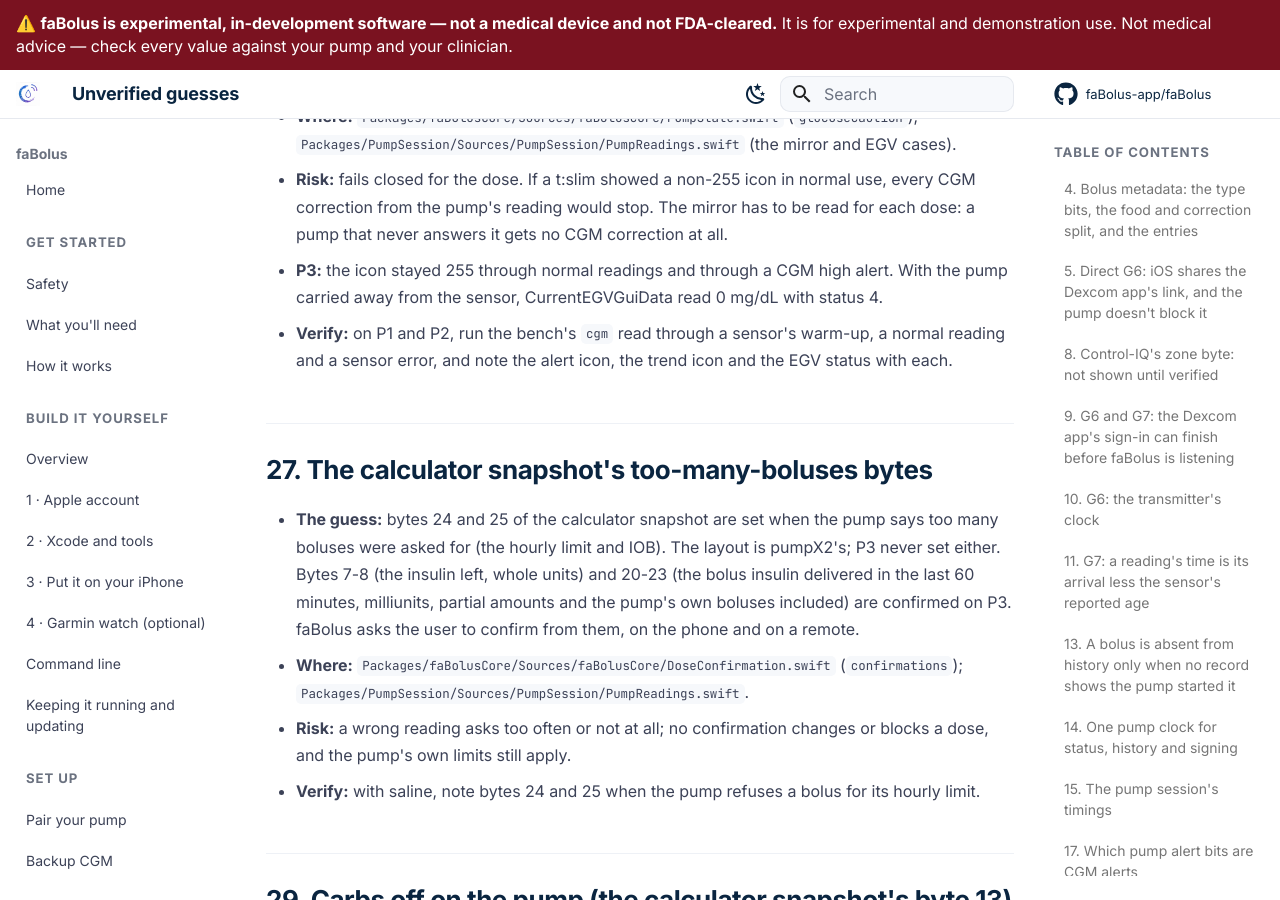
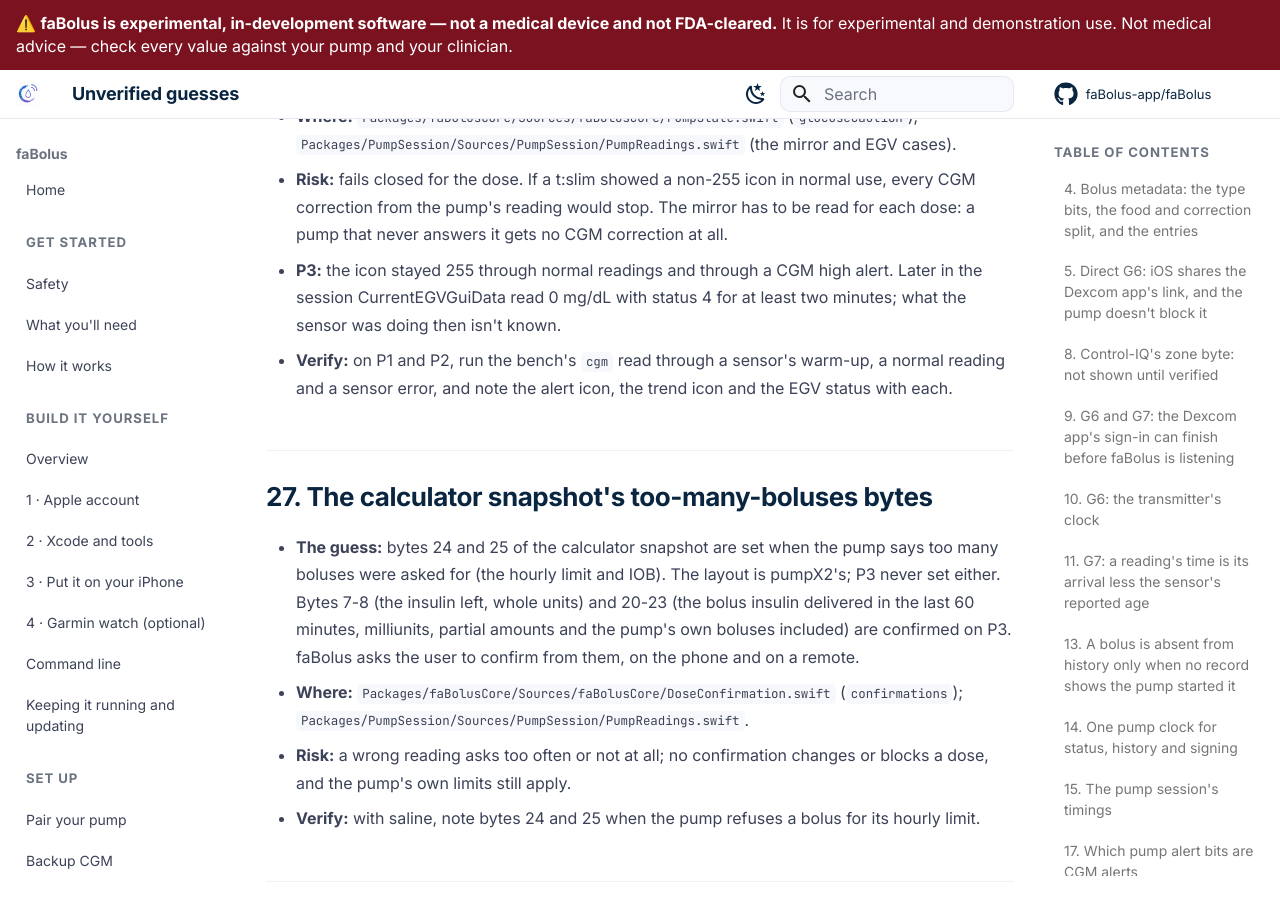
Before and after one commit to faBolus-app/faBolus, an MkDocs documentation site: the page built from docs/UNVERIFIED-GUESSES.md, in a window 1280 px wide and 900 px high, scrolled down 9597 px. Built offline with MkDocs 1.6.1 and Material for MkDocs 9.7.7, drawn with Linux system fonts in a browser that asks for light colours; comment, search, counter and statistics services are not loaded.

Commit message:
docs: the EGV status-4 reads' cause isn't known; a cancel follows a queued bolus request
Co-Authored-By: Claude Opus 5.5 <noreply@anthropic.com>

```diff
--- a/docs/UNVERIFIED-GUESSES.md
+++ b/docs/UNVERIFIED-GUESSES.md
@@ -282,8 +282,9 @@ that worked.
 - **Risk:** fails closed for the dose. If a t:slim showed a non-255 icon in normal use, every CGM
   correction from the pump's reading would stop. The mirror has to be read for each dose: a pump that
   never answers it gets no CGM correction at all.
-- **P3:** the icon stayed 255 through normal readings and through a CGM high alert. With the pump carried
-  away from the sensor, CurrentEGVGuiData read 0 mg/dL with status 4.
+- **P3:** the icon stayed 255 through normal readings and through a CGM high alert. Later in the session
+  CurrentEGVGuiData read 0 mg/dL with status 4 for at least two minutes; what the sensor was doing then
+  isn't known.
 - **Verify:** on P1 and P2, run the bench's `cgm` read through a sensor's warm-up, a normal reading and a
   sensor error, and note the alert icon, the trend icon and the EGV status with each.
 
```
Also changed, not shown: docs/operate/bolus.md (+3 -2 lines).
